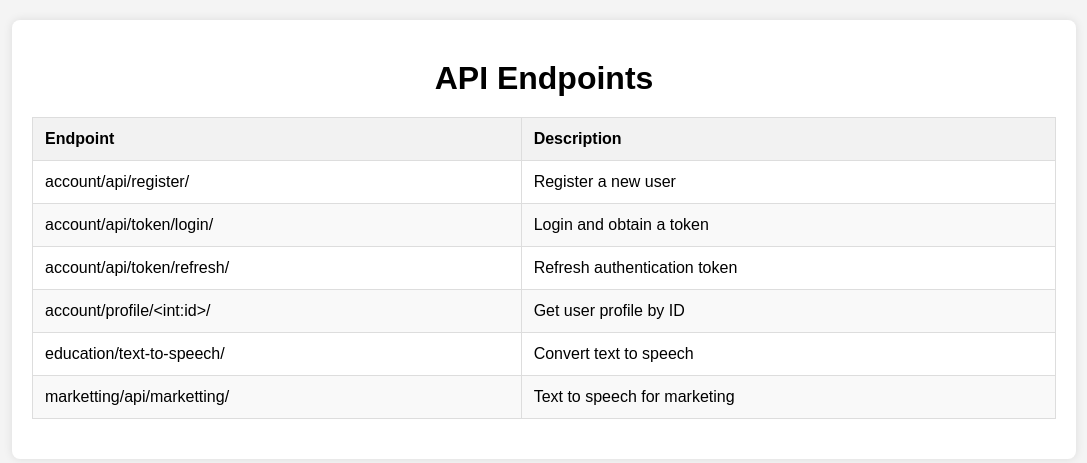
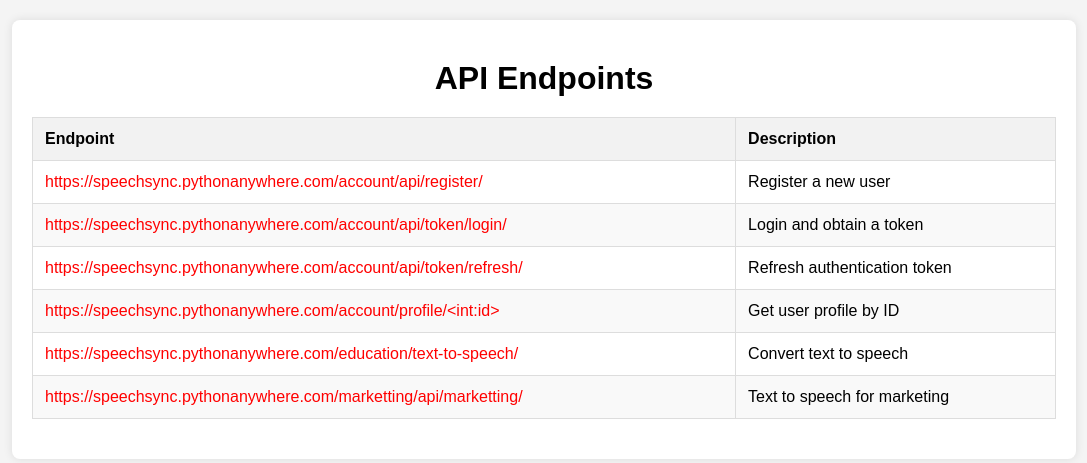
Before and after one commit to CoudaCode/tts_backend, a Django app: page / in a window 1280 px wide. Shown: the part 46-509 px from the top of the page, without its empty margins (96-1183 px from the left). Run offline with Django 5.2, Linux system fonts and the light colour scheme.

Commit message:
ajout de l'interface

```diff
--- a/Speack/templates/index.html
+++ b/Speack/templates/index.html
@@ -90,28 +143,28 @@
             </thead>
             <tbody>
                 <tr>
-                    <td>account/api/register/</td>
-                    <td>Register a new user</td>
+                    <td data-label="Endpoint"><a style="color: red; text-decoration: none;" href="https://speechsync.pythonanywhere.com/account/api/register/">https://speechsync.pythonanywhere.com/account/api/register/</a></td>
+                    <td data-label="Description">Register a new user</td>
                 </tr>
                 <tr>
-                    <td>account/api/token/login/</td>
-                    <td>Login and obtain a token</td>
+                    <td data-label="Endpoint"><a style="color: red; text-decoration: none;" href="https://speechsync.pythonanywhere.com/account/api/token/login/">https://speechsync.pythonanywhere.com/account/api/token/login/</a></td>
+                    <td data-label="Description">Login and obtain a token</td>
                 </tr>
                 <tr>
-                    <td>account/api/token/refresh/</td>
-                    <td>Refresh authentication token</td>
+                    <td data-label="Endpoint"><a style="color: red; text-decoration: none;" href="https://speechsync.pythonanywhere.com/account/api/token/refresh/">https://speechsync.pythonanywhere.com/account/api/token/refresh/</a></td>
+                    <td data-label="Description">Refresh authentication token</td>
                 </tr>
                 <tr>
-                    <td>account/profile/&lt;int:id&gt;/</td>
-                    <td>Get user profile by ID</td>
+                    <td data-label="Endpoint" style="color: red;">https://speechsync.pythonanywhere.com/account/profile/&lt;int:id&gt;</td>
+                    <td data-label="Description">Get user profile by ID</td>
                 </tr>
                 <tr>
-                    <td>education/text-to-speech/</td>
-                    <td>Convert text to speech</td>
+                    <td data-label="Endpoint" style="color: red;">https://speechsync.pythonanywhere.com/education/text-to-speech/</td>
+                    <td data-label="Description">Convert text to speech</td>
                 </tr>
                 <tr>
-                    <td>marketting/api/marketting/</td>
-                    <td>Text to speech for marketing</td>
+                    <td data-label="Endpoint" style="color: red;">https://speechsync.pythonanywhere.com/marketting/api/marketting/</td>
+                    <td data-label="Description">Text to speech for marketing</td>
                 </tr>
             </tbody>
         </table>
```
Also changed, not shown: other parts of Speack/templates/index.html (+55 -2 lines).
